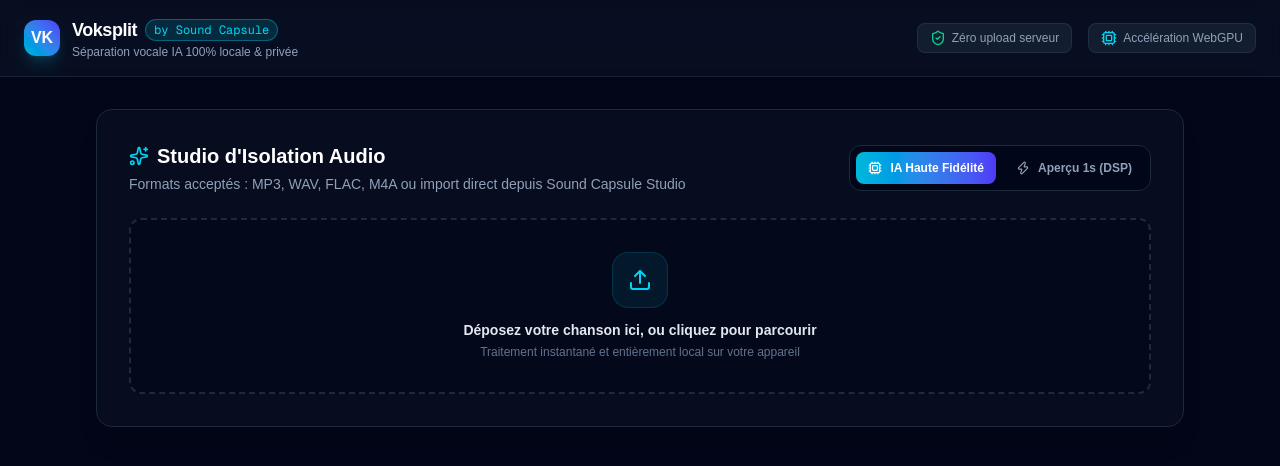
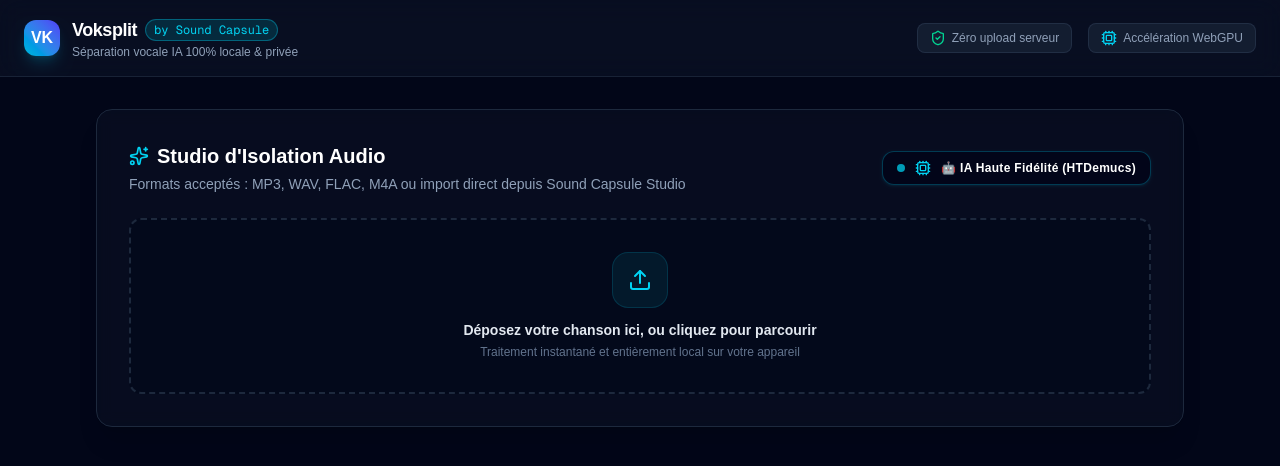
Before and after one commit to StatsZone/voksplit, a Next.js app: page / in a window 1280 px wide. Shown: the top 466 px of the page. Built offline with nearby package versions, Linux system fonts and the light colour scheme.

Commit message:
feat(studio): set AI HTDemucs as sole default isolation engine and remove DSP preview

```diff
--- a/src/app/page.tsx
+++ b/src/app/page.tsx
@@ -9,7 +9,6 @@
   Play,
   Pause,
   Download,
-  Zap,
   Cpu,
   ShieldCheck,
   Layers,
@@ -17,13 +16,12 @@
   RefreshCw,
   Sliders
 } from 'lucide-react';
-import { separateAudioAI, separateAudioDSP, type SeparationResult } from '@/lib/audio-engine';
+import { separateAudioAI, type SeparationResult } from '@/lib/audio-engine';
 import { saveAudioItem, getAllAudioItems, deleteAudioItem, type AudioItem } from '@/lib/history-store';
 
 export default function StudioPage() {
   const [selectedFile, setSelectedFile] = useState<File | null>(null);
   const [audioUrl, setAudioUrl] = useState<string | null>(null);
-  const [engine, setEngine] = useState<'ai' | 'dsp'>('ai');
   const [isProcessing, setIsProcessing] = useState(false);
   const [progressMsg, setProgressMsg] = useState('Prêt pour la séparation');
   const [progressPct, setProgressPct] = useState(0);
@@ -90,18 +88,10 @@
     setProgressMsg('Initialisation...');
 
     try {
-      let res: SeparationResult;
-      if (engine === 'ai') {
-        res = await separateAudioAI(selectedFile, ({ message, progress }) => {
-          setProgressMsg(message);
-          setProgressPct(Math.round(progress * 100));
-        });
-      } else {
-        res = await separateAudioDSP(selectedFile, ({ message, progress }) => {
-          setProgressMsg(message);
-          setProgressPct(Math.round(progress * 100));
-        });
-      }
+      const res = await separateAudioAI(selectedFile, ({ message, progress }) => {
+        setProgressMsg(message);
+        setProgressPct(Math.round(progress * 100));
+      });
 
       setCurrentResult(res);
       setProgressPct(100);
@@ -116,7 +106,7 @@
         instrumentalBlob: res.instrumental,
         vocalsBlob: res.vocals,
         duration: 0,
-        engine,
+        engine: 'ai',
         createdAt: Date.now(),
       };
       await saveAudioItem(newItem);
@@ -221,32 +211,13 @@
               </p>
             </div>
 
-            {/* Moteur Selector */}
-            <div className="flex items-center gap-2 bg-slate-950/80 p-1.5 rounded-xl border border-slate-800">
-              <button
-                type="button"
-                onClick={() => setEngine('ai')}
-                className={`flex items-center gap-2 px-3 py-2 rounded-lg text-xs font-semibold transition ${
-                  engine === 'ai'
-                    ? 'bg-gradient-to-r from-cyan-500 to-indigo-600 text-white shadow-md'
-                    : 'text-slate-400 hover:text-white'
-                }`}
-              >
-                <Cpu className="w-3.5 h-3.5" />
-                IA Haute Fidélité
-              </button>
-              <button
-                type="button"
-                onClick={() => setEngine('dsp')}
-                className={`flex items-center gap-2 px-3 py-2 rounded-lg text-xs font-semibold transition ${
-                  engine === 'dsp'
-                    ? 'bg-gradient-to-r from-cyan-500 to-indigo-600 text-white shadow-md'
-                    : 'text-slate-400 hover:text-white'
-                }`}
-              >
-                <Zap className="w-3.5 h-3.5" />
-                Aperçu 1s (DSP)
-              </button>
+            {/* Moteur Badge IA Haute Fidélité */}
+            <div className="flex items-center gap-2.5 bg-slate-950/80 px-3.5 py-2 rounded-xl border border-cyan-500/30 shadow-sm shadow-cyan-500/10">
+              <span className="w-2 h-2 rounded-full bg-cyan-400 animate-pulse" />
+              <Cpu className="w-4 h-4 text-cyan-400" />
+              <span className="text-xs font-bold text-white tracking-wide">
+                🤖 IA Haute Fidélité (HTDemucs)
+              </span>
             </div>
           </div>
 
```
